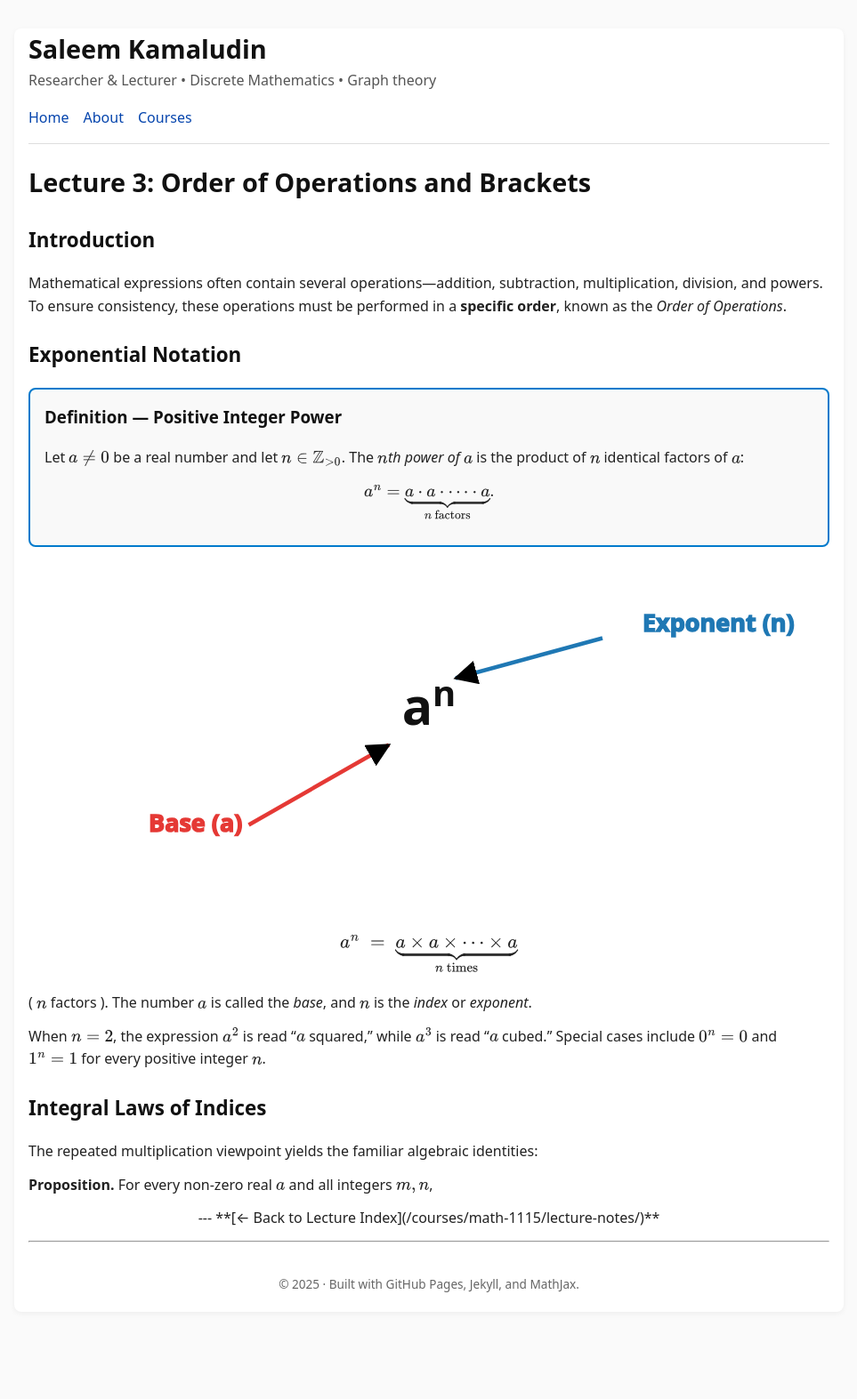
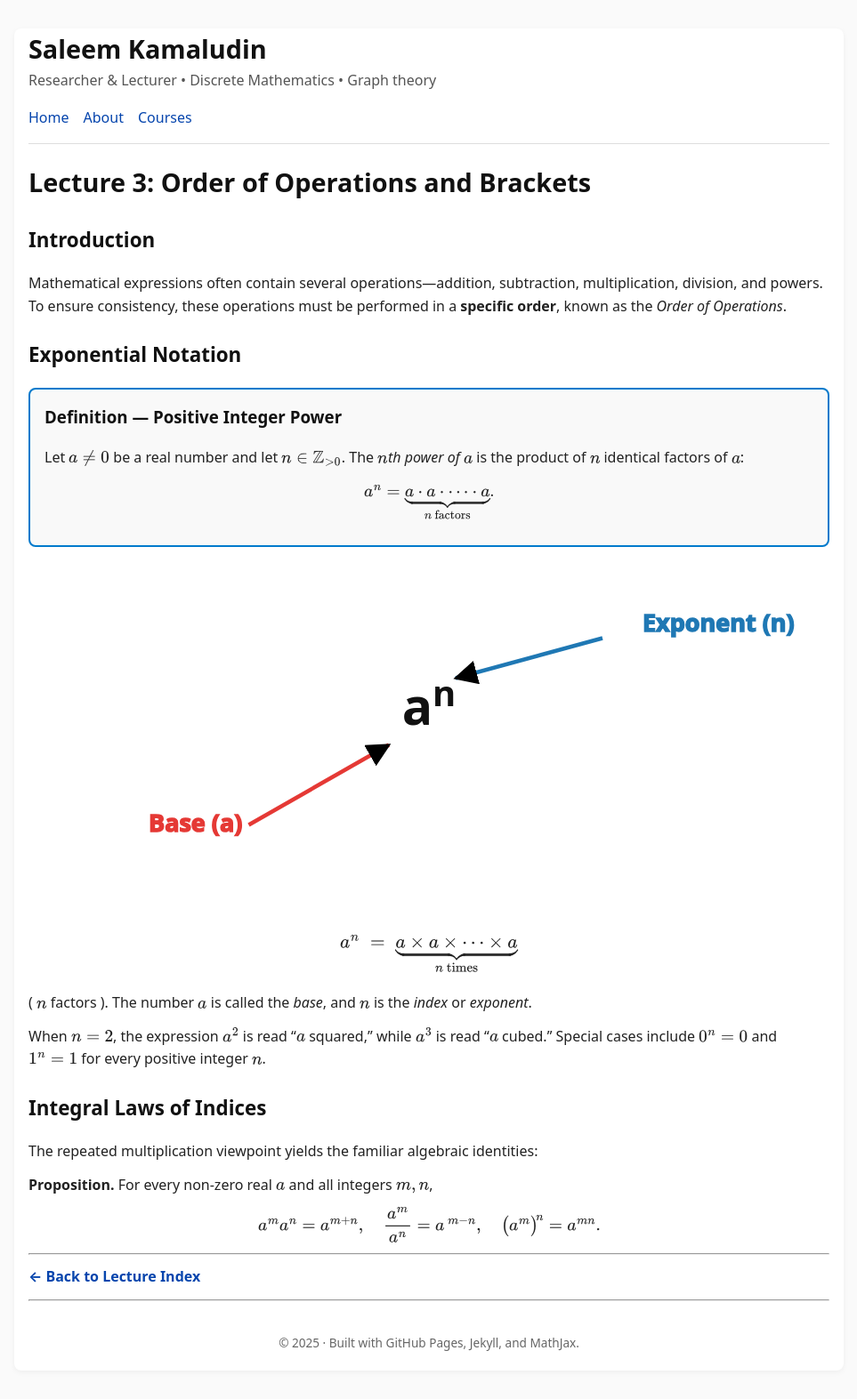
Before and after one commit to SaleemKamaludin/SaleemKamaludin.github.io, a Jekyll site: the page built from courses/math-1115/lecture-notes/lecture3.md, in a window 1280 px wide. Shown: the whole page at 89% size, without its empty margins (158-1121 px from the left). Built offline with Jekyll 4.4.1, drawn with Linux system fonts in a browser that asks for light colours; before the commit the page ends 1507 px from its top, so only the background shows below that.

Commit message:
Update lecture3.md

```diff
--- a/courses/math-1115/lecture-notes/lecture3.md
+++ b/courses/math-1115/lecture-notes/lecture3.md
@@ -122,6 +122,11 @@ To ensure consistency, these operations must be performed in a **specific order*
 <div id="prop-integral-laws">
   <p><strong>Proposition.</strong> For every non-zero real \(a\) and all integers \(m,n\),</p>
   <p style="text-align:center;">
+   \( a^{m}a^{n}=a^{m+n}, \quad
+       \dfrac{a^{m}}{a^{n}} = a^{\,m-n}, \quad
+       \bigl(a^{m}\bigr)^{\!n} = a^{mn}. \)
+  </p>
+</div>
 
 
 
```
